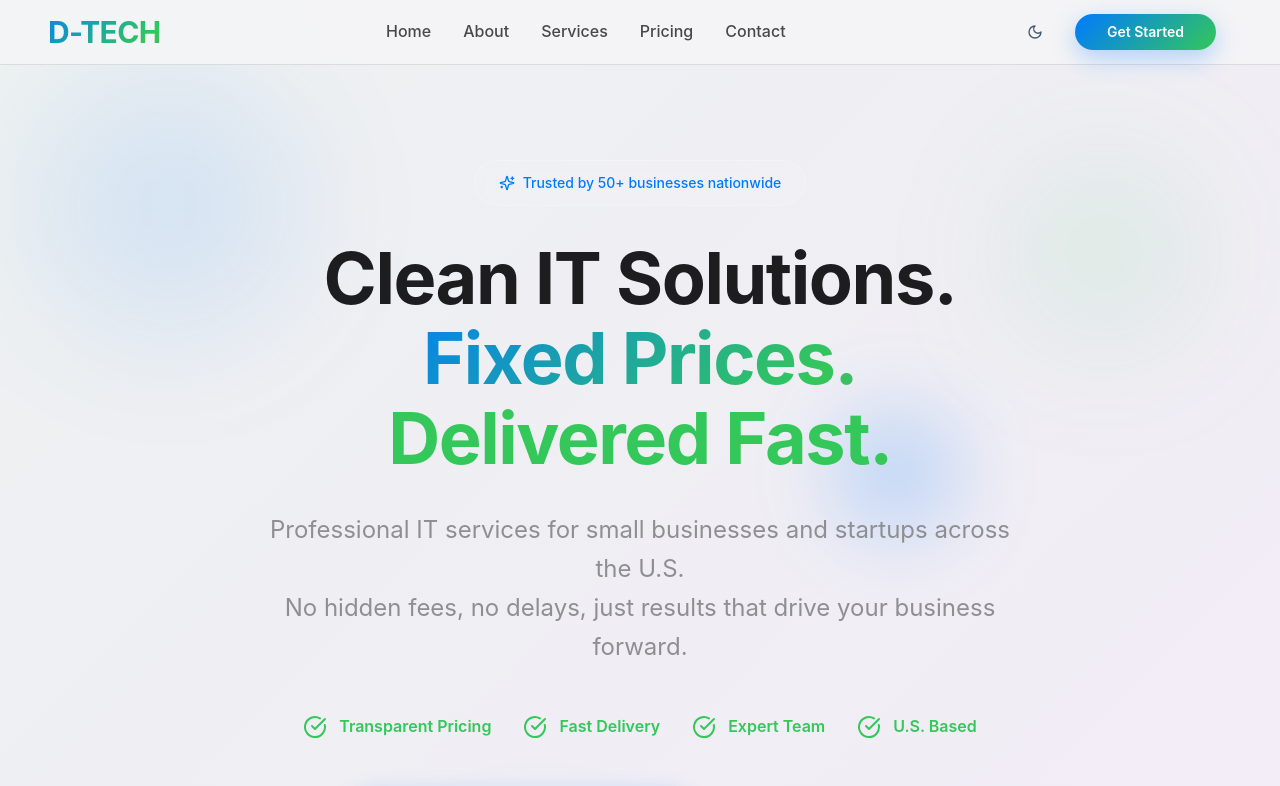
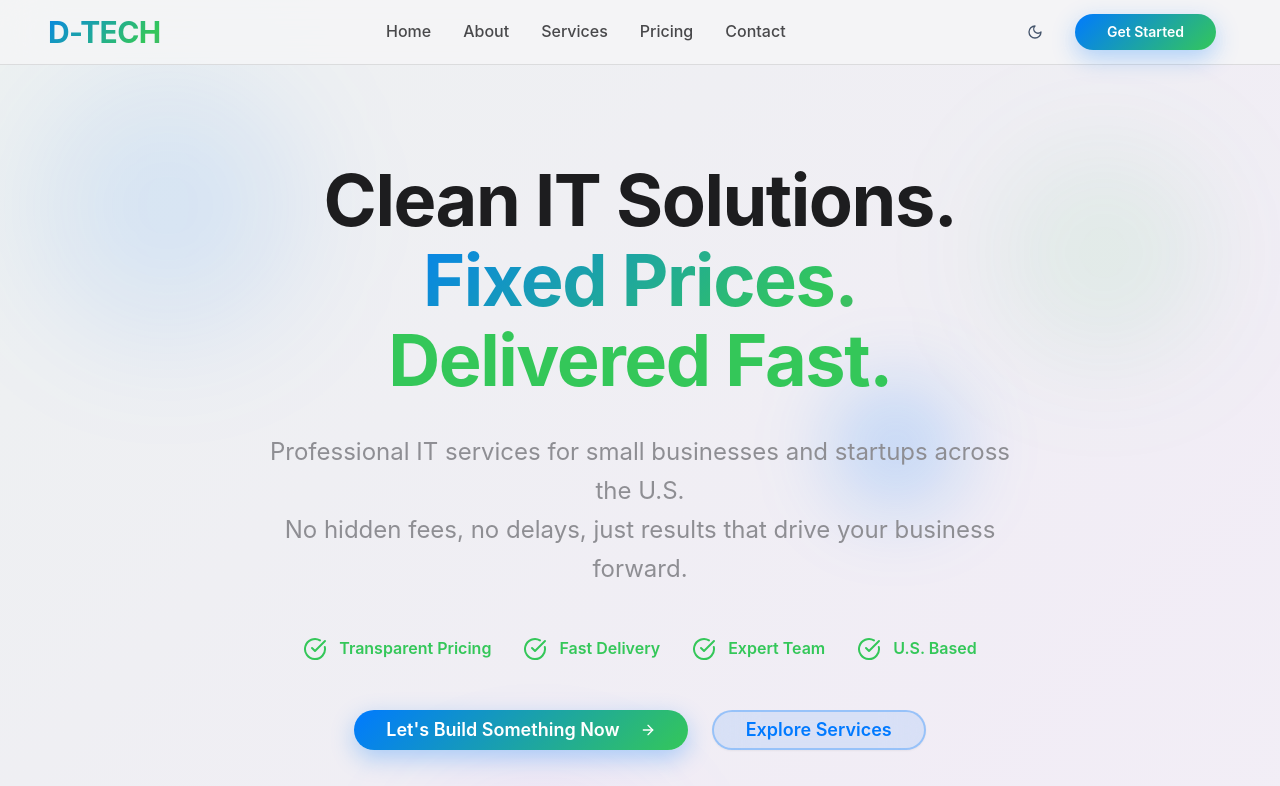
Before and after one commit to D-TECH-Contracting/D-TECH-Contracting, a React (Vite) app: page / in a window 1280 px wide. Shown: the top 786 px of the page. Built offline with nearby package versions, Linux system fonts and the light colour scheme.

Commit message:
Remove 50+ business satisfied badge from hero section

```diff
--- a/src/components/Hero.jsx
+++ b/src/components/Hero.jsx
@@ -14,12 +14,6 @@ export default function Hero() {
 
       <div className="apple-container relative z-10">
         <div className="text-center max-w-5xl mx-auto">
-          {/* Badge */}
-          <div className="inline-flex items-center gap-2 px-6 py-3 rounded-full bg-primary/10 border border-primary/20 mb-8 animate-fade-in-up glass">
-            <Sparkles className="w-4 h-4 text-primary" />
-            <span className="text-sm font-medium text-primary">Trusted by 50+ businesses nationwide</span>
-          </div>
-
           {/* Main Headline */}
           <h1 className="font-display text-responsive-xl mb-8 animate-fade-in-up" style={{animationDelay: '0.2s'}}>
             <span className="text-foreground">Clean IT Solutions.</span>
```
